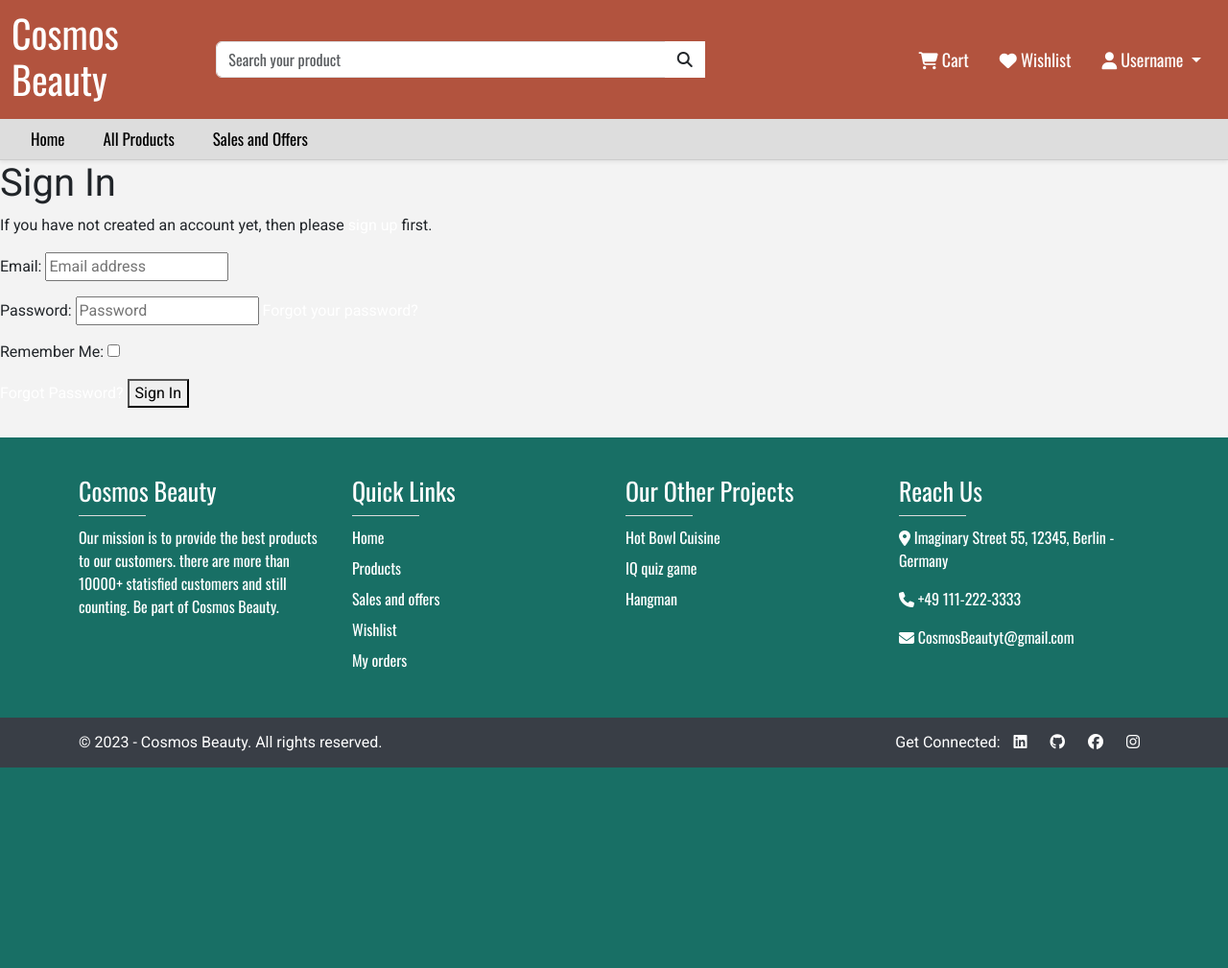
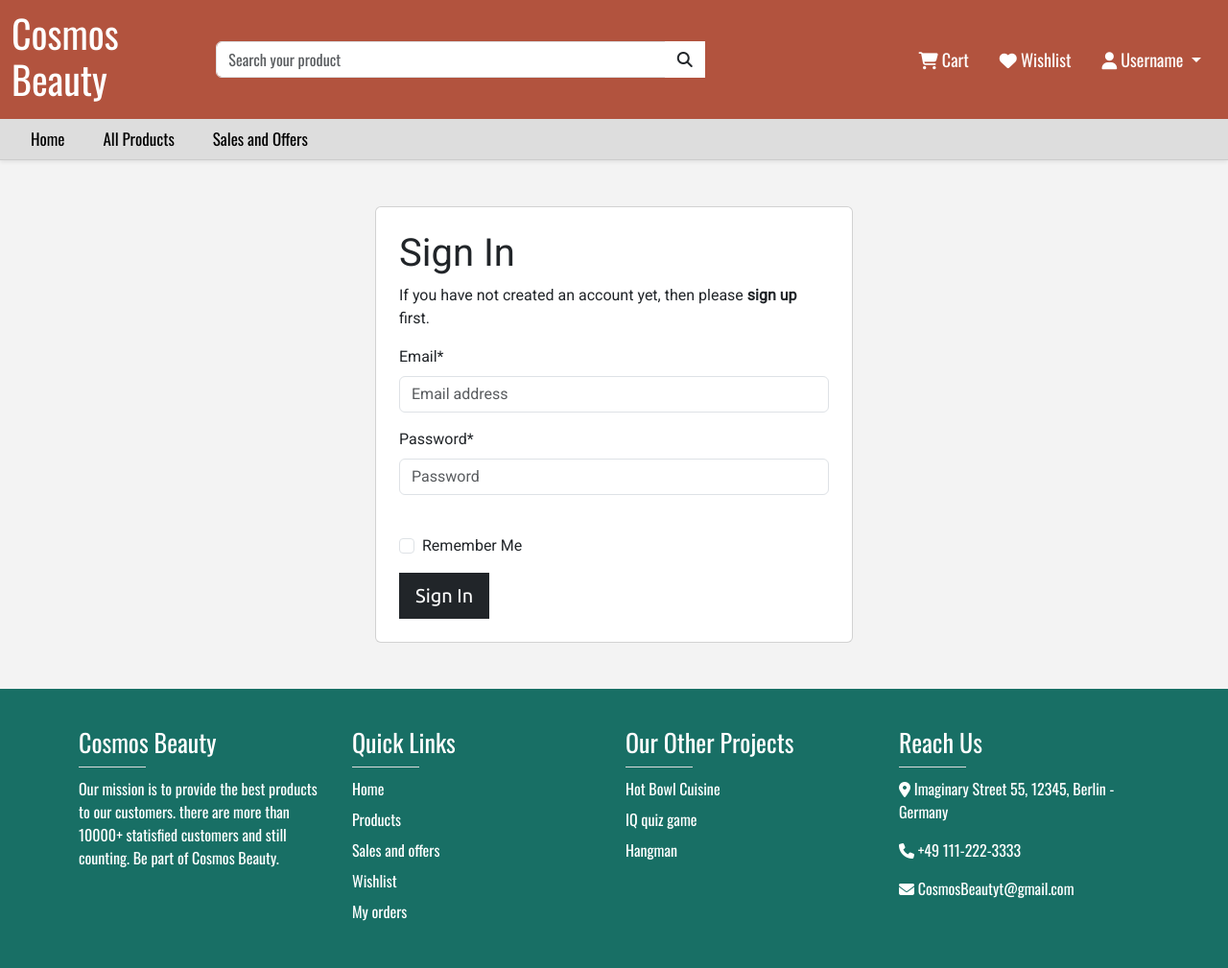
Before and after one commit to MBilalQureshi/Cosmos-beauty-pp4, a Django app: page /accounts/login/ in a window 1280 px wide. Shown: the top 1009 px of the page at 96% size. Before the commit the page ends 800 px from the top, so only its background shows below. Run offline with Django 4.2, Linux system fonts and the light colour scheme; data that the repository does not hold is empty; some libraries are stand-ins or nearby versions.

Commit message:
Update sign in user interface

```diff
--- a/templates/account/login.html
+++ b/templates/account/login.html
@@ -1,26 +1,27 @@
 {% extends "base.html" %}
-
+{% load crispy_forms_tags %}
 {% load i18n %}
-{% load account socialaccount %}
 
 {% block head_title %}{% trans "Sign In" %}{% endblock head_title %}
 
 {% block content %}
-
+<div class="container my-5">
+  <div class="row justify-content-center">
+    <div class="col-12 col-md-8 col-lg-6">
+      <div class="p-4 card mx-4">
       <h1>{% trans "Sign In" %}</h1>
-
       <p>{% blocktrans %}If you have not created an account yet, then please
-<a href="{{ signup_url }}">sign up</a> first.{% endblocktrans %}</p>
-
-
+        <a href="{{ signup_url }}" class="text-reset fw-bolder">sign up</a> first.{% endblocktrans %}</p>
       <form class="login" method="POST" action="{% url 'account_login' %}">
         {% csrf_token %}
-  {{ form.as_p }}
+        {{ form|crispy}}
         {% if redirect_field_value %}
         <input type="hidden" name="{{ redirect_field_name }}" value="{{ redirect_field_value }}" />
         {% endif %}
-  <a class="button secondaryAction" href="{% url 'account_reset_password' %}">{% trans "Forgot Password?" %}</a>
-  <button class="primaryAction" type="submit">{% trans "Sign In" %}</button>
+        <button class="primaryAction hvr-sweep-to-right btn btn-dark btn-lg" type="submit">{% trans "Sign In" %}</button>
       </form>
-
+    </div>
+    </div>
+  </div>
+</div>
 {% endblock content %}
--- a/templates/account/signup.html
+++ b/templates/account/signup.html
@@ -1,5 +1,5 @@
 {% extends "base.html" %}
-
+{% load crispy_forms_tags %}
 {% load i18n %}
 
 {% block head_title %}{% trans "Signup" %}{% endblock head_title %}
@@ -11,7 +11,7 @@
 
 <form class="signup" id="signup_form" method="post" action="{% url 'account_signup' %}">
   {% csrf_token %}
-  {{ form.as_p }}
+  {{ form|crispy }}
   {% if redirect_field_value %}
   <input type="hidden" name="{{ redirect_field_name }}" value="{{ redirect_field_value }}" />
   {% endif %}
```
Lines whose indentation alone changed are shown as unchanged.
